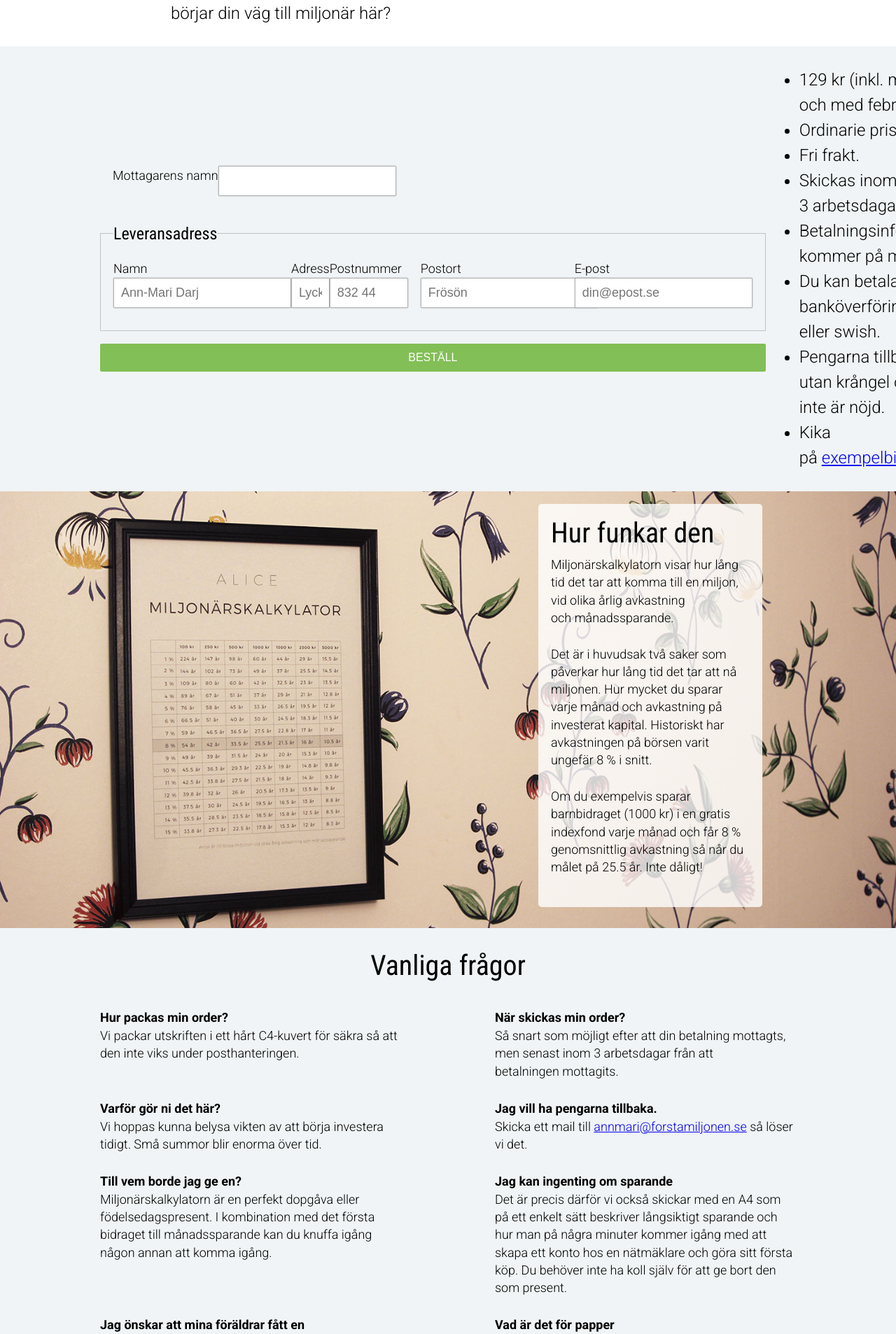
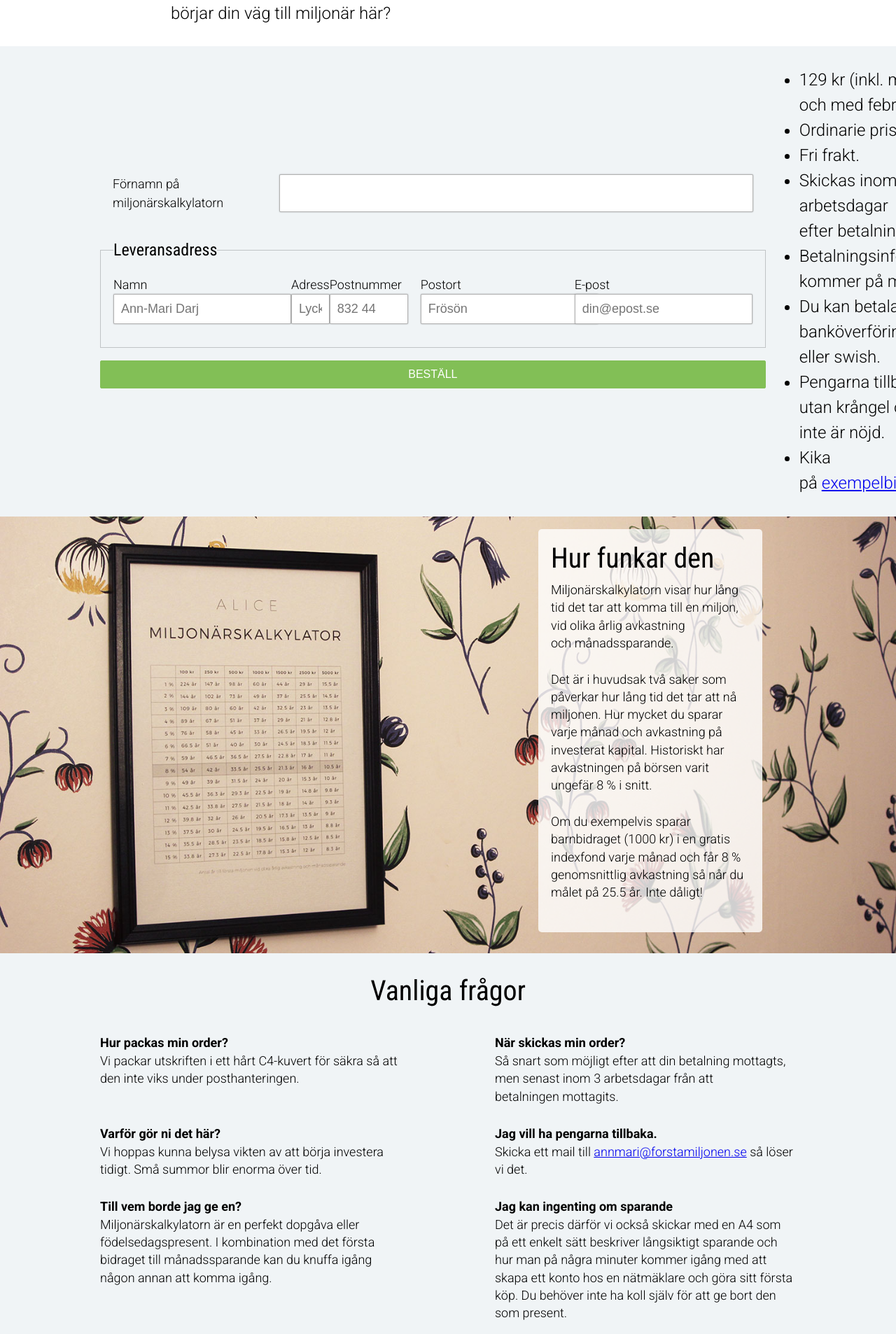
Before and after one commit to amo222/amo222.github.io, a Jekyll site: the page built from index.html, in a window 1280 px wide. Shown: the part 1108-3014 px from the top of the page at 70% size. Built offline with Jekyll 4.4.1, drawn with Linux system fonts in a browser that asks for light colours.

Commit message:
Updated form and text

```diff
--- a/assets/stylesheets/main.scss
+++ b/assets/stylesheets/main.scss
@@ -236,6 +236,9 @@
 	padding: 10px;
 	text-decoration: none;
 }
+.form_input--name {
+    width: 80%;
+}
 .form_input--adress {
     width: 100%;
 }
--- a/index.html
+++ b/index.html
@@ -16,8 +16,8 @@ layout: default
     <div class="inner order">
         <form class="form" method="POST" action="http://formspree.io/annmari@forstamiljonen.se">
             <fieldset class="fieldset fieldset--receiver">
-                <label class="form_label" for="receiver_name">Mottagarens namn</label>
-                <input id="receiver_name" type="input" class="form_input" name="receiver_name" autocomplete="off">
+                <label class="form_label" for="receiver_name">Förnamn på miljonärskalkylatorn</label>
+                <input id="receiver_name" type="input" class="form_input form_input--name" name="receiver_name" autocomplete="off">
             </fieldset>
 
             <fieldset class="fieldset fieldset--sender">
@@ -57,7 +57,7 @@ layout: default
                 <li class="summary_item">129 kr (inkl. moms) till och med&nbsp;februari.</li>
                 <li class="summary_item">Ordinarie pris 250&nbsp;kr.</li>
                 <li class="summary_item">Fri frakt.</li>
-                <li class="summary_item">Skickas inom 3&nbsp;arbetsdagar.</li>
+                <li class="summary_item">Skickas inom 3 arbetsdagar efter&nbsp;betalning.</li>
                 <li class="summary_item">Betalningsinformation kommer på&nbsp;mail.</li>
                 <li class="summary_item">Du kan betala via banköverföring eller&nbsp;swish.</li>
                 <li class="summary_item">Pengarna tillbaka utan krångel om du inte är&nbsp;nöjd.</li>
```
Also changed, not shown: 1 other file.
